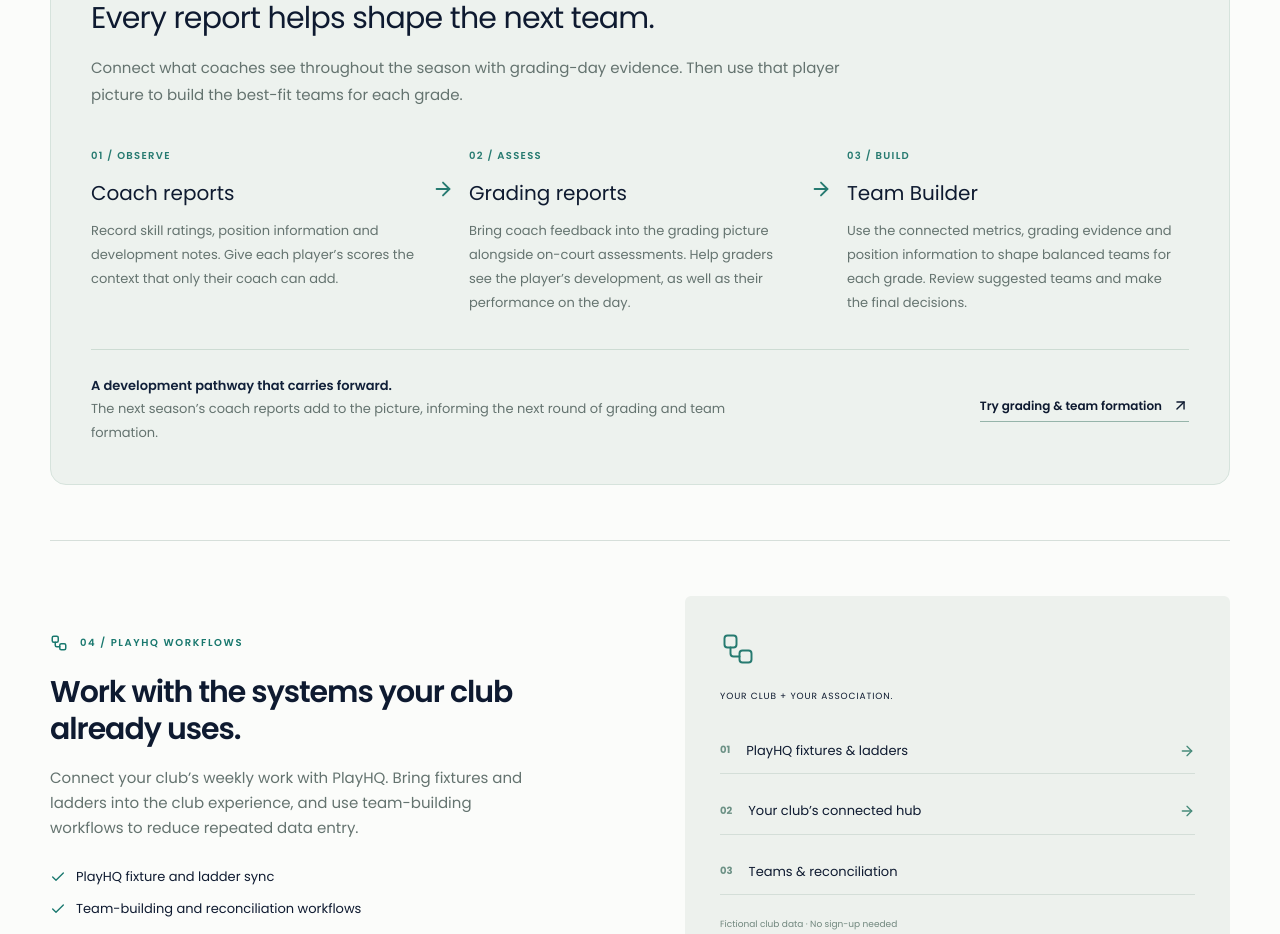
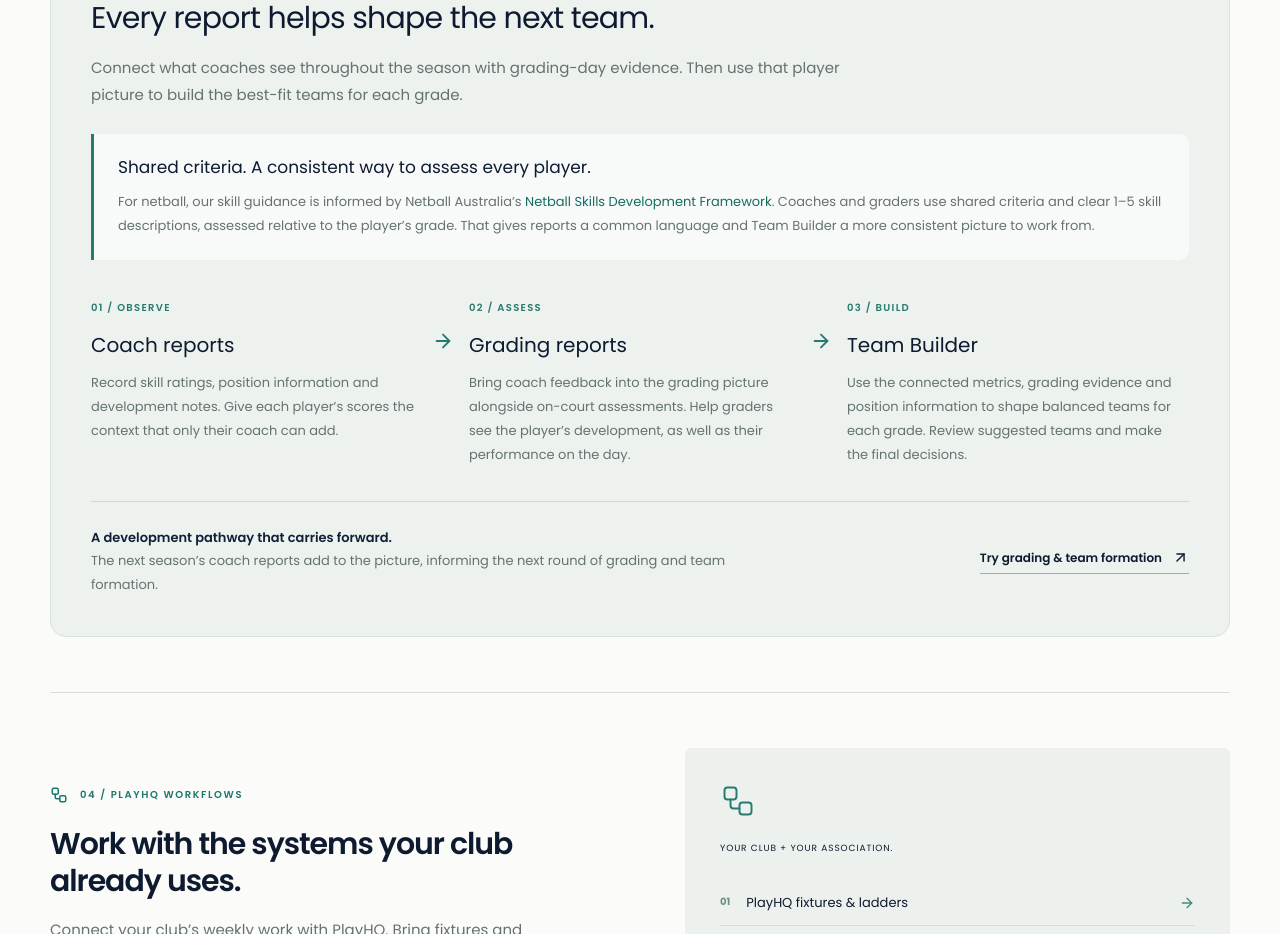
Before and after one commit to fc95k6rjcz-spec/sideline-pro, a Next.js app: page / in a window 1280 px wide. Shown: the part 3680-4614 px from the top of the page. Built offline with nearby package versions, Linux system fonts and the light colour scheme.

Commit message:
Explain shared assessment criteria informed by Netball Australia framework

```diff
--- a/app/home.module.css
+++ b/app/home.module.css
@@ -728,3 +728,10 @@
 .modelOutcome a{flex-shrink:0;font-size:12px}
 @media(max-width:1000px){.modelOutcome{display:block}.modelOutcome a{margin-top:20px}}
 @media(max-width:760px){.developmentModel{padding:26px 22px}.developmentModel h4{font-size:26px}.modelIntro{font-size:14px}.modelSteps{grid-template-columns:1fr;gap:28px}.modelSteps li{padding:0 0 20px;border-bottom:1px solid #cddcd3}.modelSteps li:last-child{padding-bottom:0;border:0}.modelSteps li>svg{right:0;top:auto;bottom:-11px;background:#edf2ee;transform:rotate(90deg)}.modelSteps h5{font-size:20px}}
+
+.sharedCriteria{margin-top:26px;padding:22px 24px;border-left:3px solid #267a70;background:#ffffffa6;border-radius:0 10px 10px 0}
+.sharedCriteria h5{font-size:17px;line-height:1.4;margin:0 0 10px}
+.sharedCriteria p{font-size:13px;line-height:1.85;color:#64736f;margin:0}
+.sharedCriteria a{color:#146d63;text-underline-offset:3px}
+.sharedCriteria a:focus-visible{outline:2px solid #146d63;outline-offset:3px}
+@media(max-width:760px){.sharedCriteria{padding:18px}.sharedCriteria h5{font-size:16px}}
--- a/app/page.tsx
+++ b/app/page.tsx
@@ -44,6 +44,7 @@ export default function Home() {
               <p className={styles.eyebrow}>THE SIDELINEPRO PLAYER DEVELOPMENT MODEL</p>
               <h4 id="development-model-title">Every report helps shape the next team.</h4>
               <p className={styles.modelIntro}>Connect what coaches see throughout the season with grading-day evidence. Then use that player picture to build the best-fit teams for each grade.</p>
+              <aside className={styles.sharedCriteria} aria-label="Consistent netball assessment"><h5>Shared criteria. A consistent way to assess every player.</h5><p>For netball, our skill guidance is informed by Netball Australia’s <a href="https://netball.com.au/coaching/resources" target="_blank" rel="noopener noreferrer">Netball Skills Development Framework</a>. Coaches and graders use shared criteria and clear 1–5 skill descriptions, assessed relative to the player’s grade. That gives reports a common language and Team Builder a more consistent picture to work from.</p></aside>
               <ol className={styles.modelSteps}>
                 <li><span>01 / OBSERVE</span><h5>Coach reports</h5><p>Record skill ratings, position information and development notes. Give each player’s scores the context that only their coach can add.</p><ArrowRight aria-hidden="true" size={22}/></li>
                 <li><span>02 / ASSESS</span><h5>Grading reports</h5><p>Bring coach feedback into the grading picture alongside on-court assessments. Help graders see the player’s development, as well as their performance on the day.</p><ArrowRight aria-hidden="true" size={22}/></li>
```
